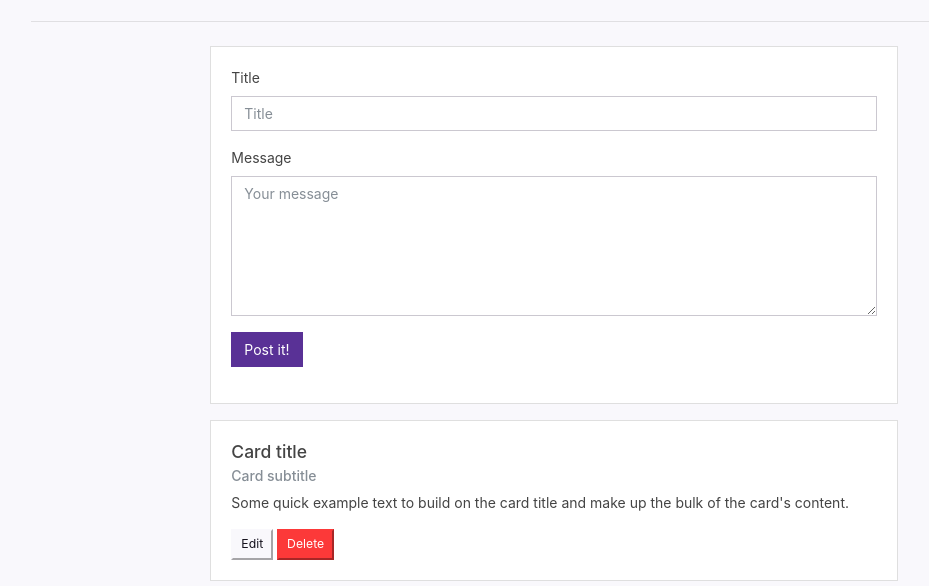
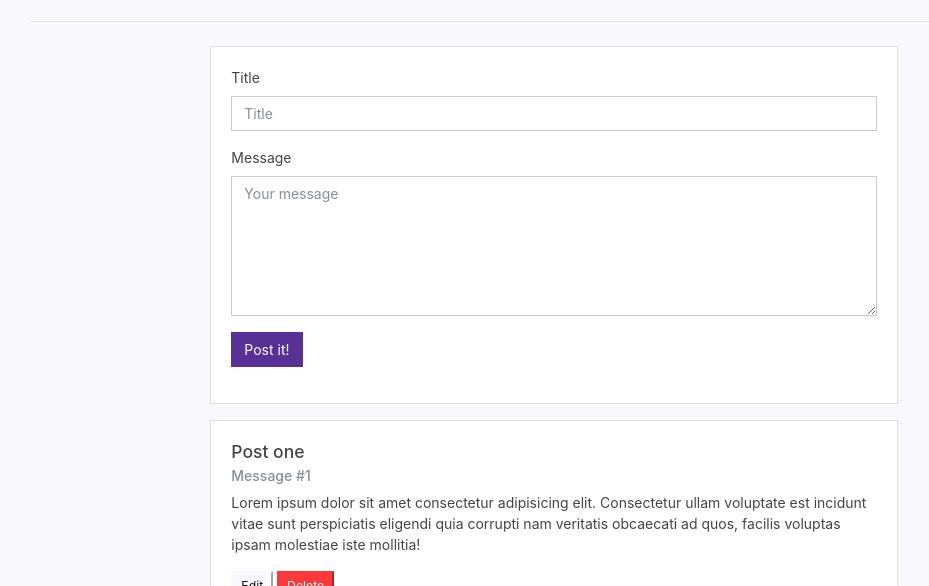
Before and after one commit to martraw/json-server-sandbox, a website built with webpack: page dist/index.html in a window 1280 px wide. Shown: the part 188-774 px from the top of the page, without its empty margins (86-1015 px from the left). Built offline with nearby package versions, Linux system fonts and the light colour scheme; data requests are answered from the project's data file.

Commit message:
Add showPosts method to UI object

```diff
--- a/src/index.js
+++ b/src/index.js
@@ -6,6 +6,6 @@ document.addEventListener('DOMContentLoaded', getPosts);
 
 function getPosts(url) {
   http.get('http://localhost:3000/posts')
-    .then(data => console.log(data))
+    .then(data => ui.showPosts(data))
     .catch(err => console.log(err))
 }
--- a/src/ui.js
+++ b/src/ui.js
@@ -7,6 +7,27 @@ class UI {
     this.postBtn = document.querySelector('#postBtn'),
     this.formState = 'add'
   }
+
+  showPosts(posts) {
+
+    let content = '';
+
+    posts.forEach(post => {
+      content += `
+      <div class="card mb-2">
+        <div class="card-body">
+            <h5 class="card-title">${post.title}</h5>
+            <h6 class="card-subtitle mb-2 text-muted">Message #${post.id}</h6>
+            <p class="card-text">${post.body}</p>
+            <button class="btn-light btn-sm">Edit</button>
+            <button class="btn-danger btn-sm">Delete</button>
+        </div>
+    </div>
+      `
+    });
+
+    this.posts.innerHTML = content;
+  }
 }
 
 export const ui = new UI();
```
Also changed, not shown: dist/index.html.
